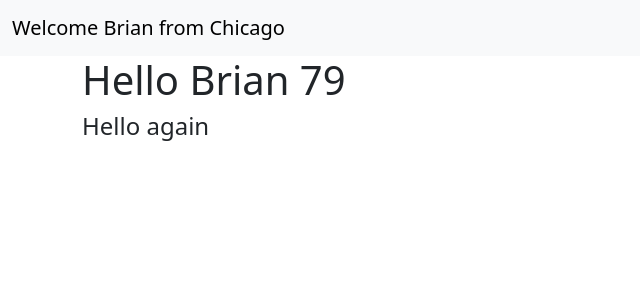
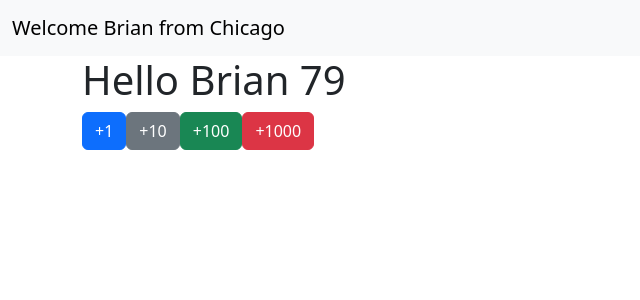
Before and after one commit to mwormley008/kekambas-111_react_intro, a React (Create React App) app: page / in a window 1280 px wide. Shown: the top 300 px of the page, without its empty margins (0-640 px from the left). Built offline with nearby package versions, Linux system fonts and the light colour scheme.

Commit message:
Add buttons with step and color props

```diff
--- a/src/App.js
+++ b/src/App.js
@@ -1,16 +1,23 @@
 import React from 'react';
 import Navbar from './components/Navbar';
+import Button from './components/Button';
 
 function App() {
     let random = Math.floor((Math.random()*100));
     let name = 'Brian';
+    let buttons = [
+        {color: 'primary', step: 1},
+        {color: 'secondary', step: 10},
+        {color: 'success', step: 100},
+        {color: 'danger', step: 1000}
+    ];
+
     return (
         <div className="App">
             <Navbar username={name} city={"Chicago"}/>
             <div className='container'>
             {random > 50 ? <h1>Hello {name} {random}</h1> : <h1>Good Bye {name} {random}</h1>}
-
-            <h4>Hello again</h4>
+            {buttons.map(button => <Button key={button.step} color={button.color} step={button.step}/> )}
             </div>
         </div>
     );
--- /dev/null
+++ b/src/components/Button.jsx
@@ -0,0 +1,13 @@
+import React from 'react'
+
+export default function Button({ color, step }) {
+
+    function handleClick(event){
+        console.log(event);
+        alert('Button has been clicked');
+    };
+
+    return (
+        <button className={`btn btn-${color}`} onClick={handleClick}>+{step}</button>
+    );
+};
```
